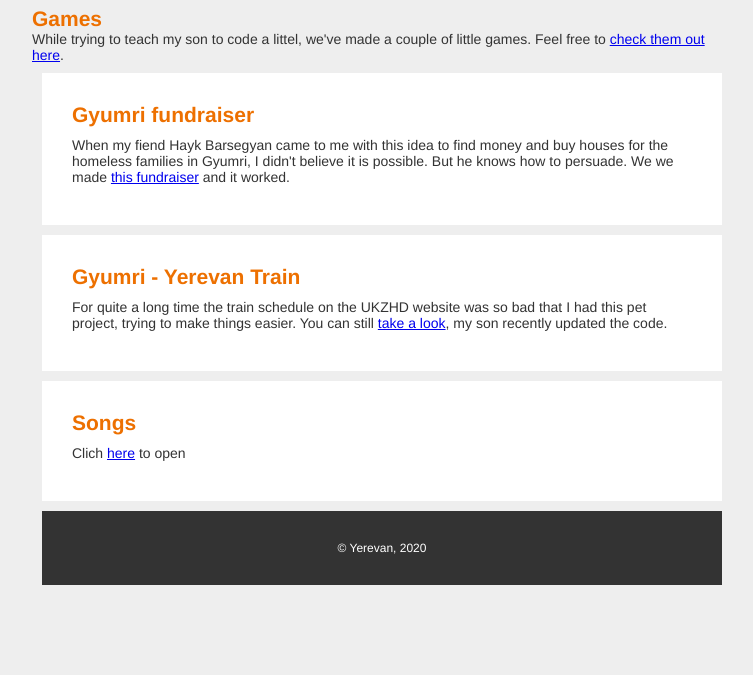
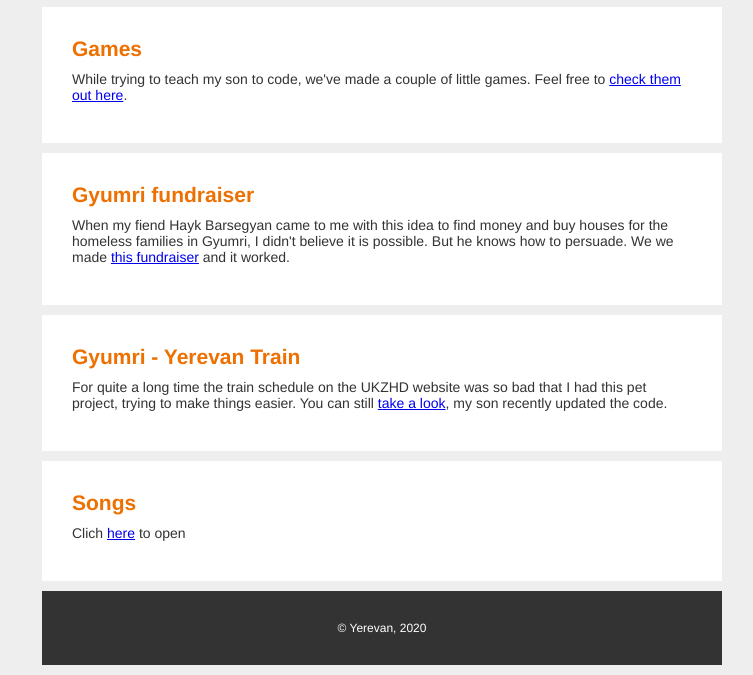
Before and after one commit to ditord/ditordorg, a plain HTML site: page index.html in a window 1280 px wide. Shown: the part 147-822 px from the top of the page, without its empty margins (258-1011 px from the left). Before the commit the page ends 800 px from the top, so only its background shows below. Drawn offline with Linux system fonts and the light colour scheme.

Commit message:
corrected a missing css tag

```diff
--- a/index.html
+++ b/index.html
@@ -17,9 +17,9 @@
 
 	<!-- Blog section -->
 
-	<div class="blog">
+	<div class="blog-post">
 		<h2>Games</h2>
-		<p>While trying to teach my son to code a littel, we've made a couple of little games. Feel free to <a href="games/index.html">check them out here</a>.</p>
+		<p>While trying to teach my son to code, we've made a couple of little games. Feel free to <a href="games/index.html">check them out here</a>.</p>
 	</div>
 
 	<div class="blog-post">
```
